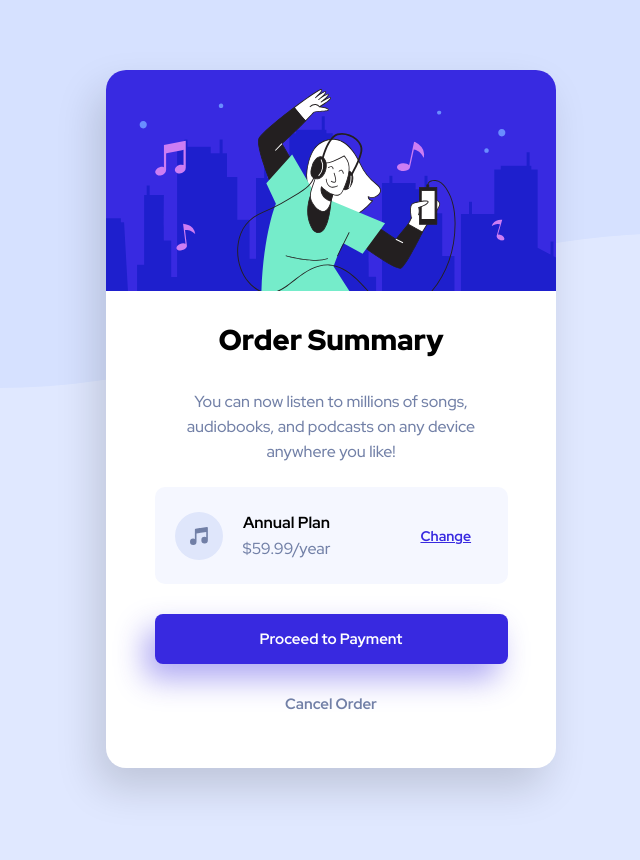
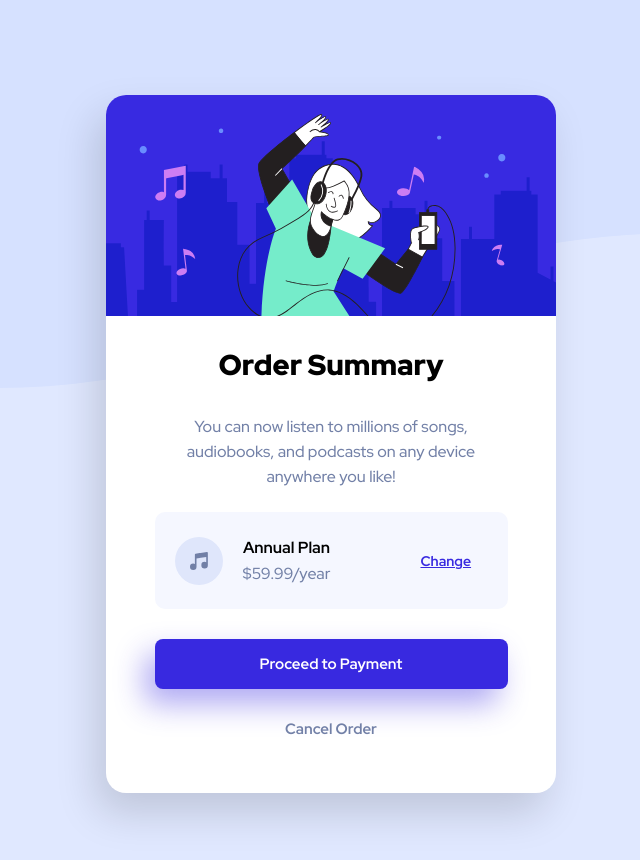
Before and after one commit to JoseFuentes-Dev/order-summary-card, a plain HTML site: page index.html in a window 1280 px wide. Shown: the whole page, without its empty margins (309-949 px from the left). Drawn offline with Linux system fonts and the light colour scheme.

Commit message:
adding padding top

```diff
--- a/style.css
+++ b/style.css
@@ -22,7 +22,8 @@ body{
     align-items: center;
     min-height: 100vh;
     transition: all 1s ease;
-    margin-top: -15px;
+    padding-top: 25px;
+
 }
 /* main contain details  */
 .main-contain{
```
